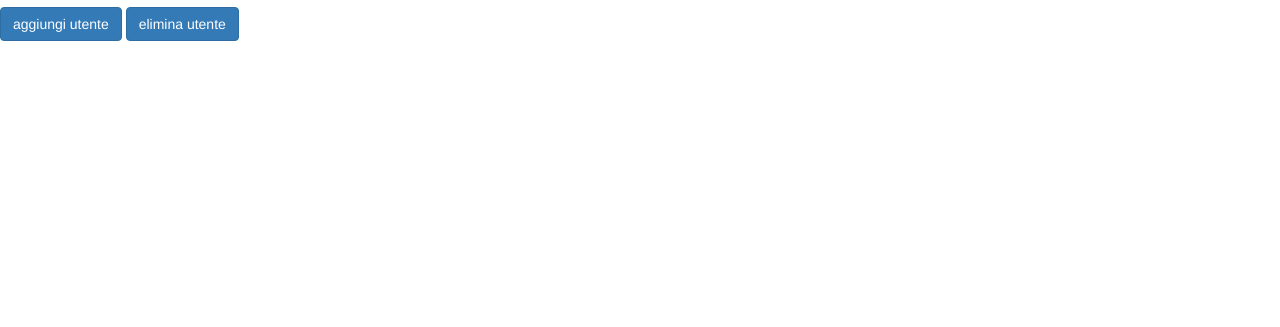
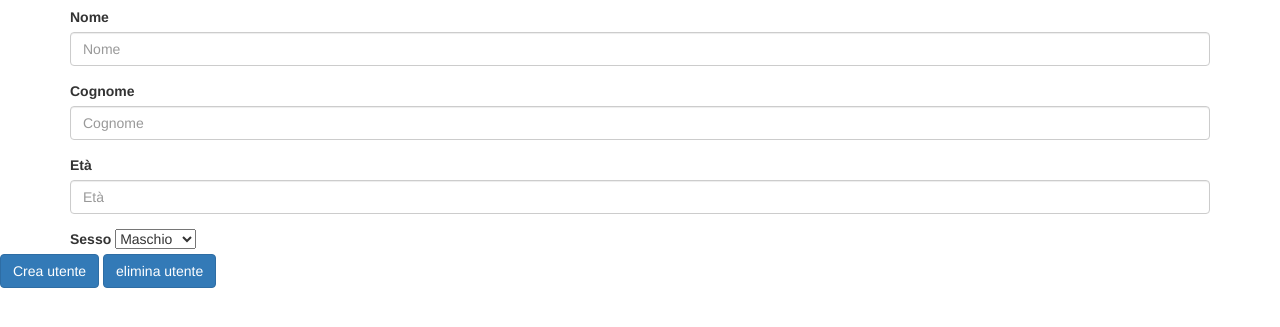
Before and after one commit to Daniele1993/artoobook, a website: page client/index.html in a window 1280 px wide. Shown: the part 63-390 px from the top of the page. Drawn offline with nearby package versions, Linux system fonts and the light colour scheme.

Commit message:
modifiche index.html

```diff
--- a/client/index.html
+++ b/client/index.html
@@ -11,8 +11,38 @@
 </head>
 
 <body>
+
     <h1>ArtooBook </h1>
-    <button type="button" class="btn btn-primary">aggiungi utente</button>
+    <form id="miaform">
+
+ <div class="container">
+
+  <div class="form-group">
+     <label for="nome">Nome</label>
+    <input type="text" class="form-control" id="nome" placeholder="Nome">
+</div>
+
+<div class="form-group">
+     <label for="cognome">Cognome</label>
+    <input type="text" class="form-control" id="cognome" placeholder="Cognome">
+</div>
+
+<div class="form-group">
+     <label for="cognome">Età</label>
+    <input type="number" class="form-control" id="cognome" placeholder="Età">
+</div>
+
+  <div>
+   <label for="nome">Sesso</label>
+   <select>
+       <option value="Male">Maschio</option>
+       <option value="Female">Femmina</option>
+    </select>
+  </div>
+
+  </div>
+  </form>
+    <button type="button" class="btn btn-primary" id"crea">Crea utente</button>
     <button type="button" class="btn btn-primary">elimina utente</button>
 
 </body>
--- a/client/js/script.js
+++ b/client/js/script.js
@@ -0,0 +1,7 @@
+$document.ready(function(){
+
+     $("#miaform").submit(function(e){
+       console.log("ciao");
+     })
+
+});
--- a/server/users/users.controller.js
+++ b/server/users/users.controller.js
@@ -19,7 +19,7 @@ module.exports = (function(){
         var newUtente = new User(utente);
         newUtente.save()
                 .then(function(data){
-            res .status(200).send(data);
+            res.status(200).json(data);
         })
                  .catch(function(err){
             res.status(500).send(err);
```
